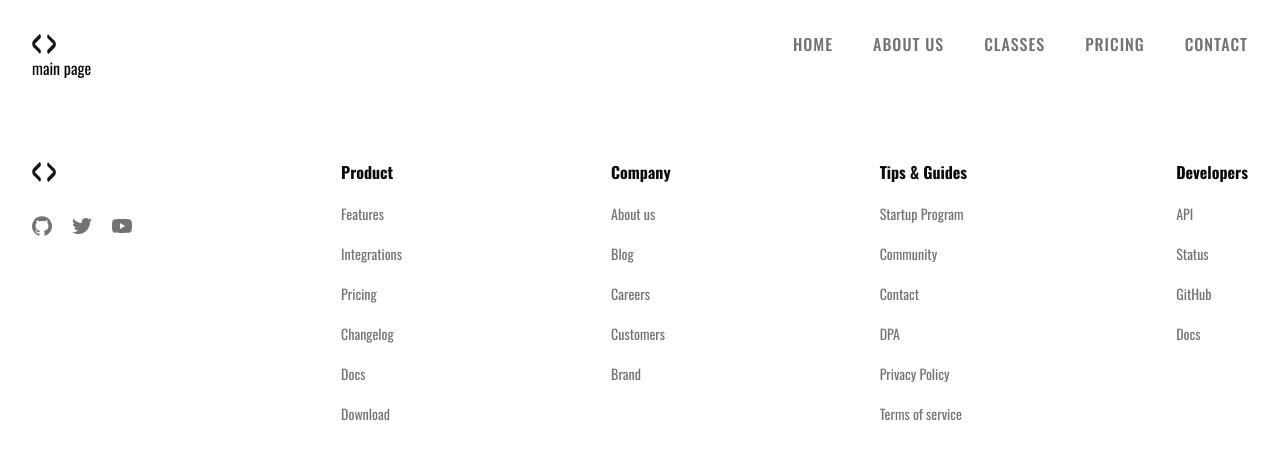
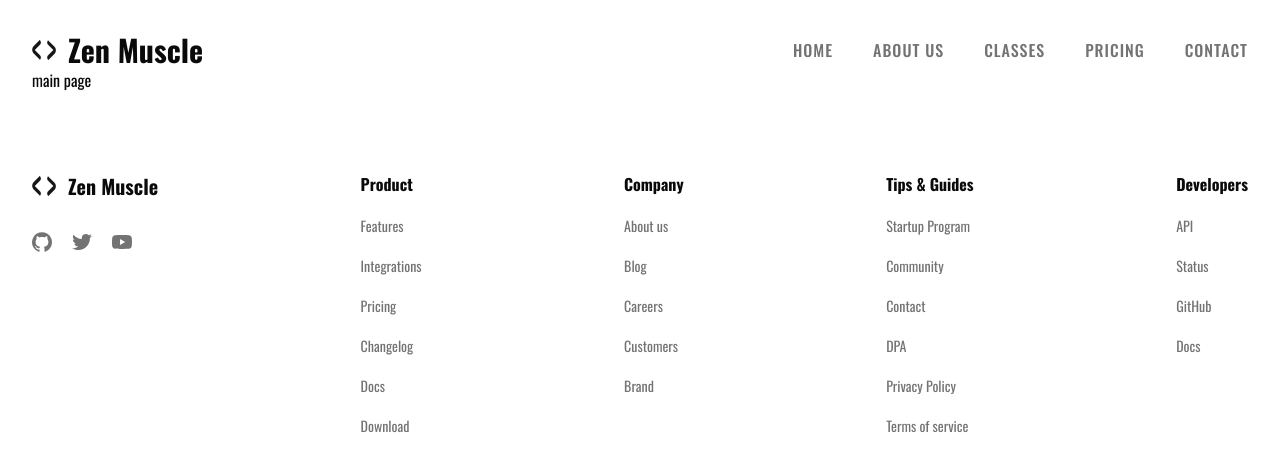
Before and after one commit to felipe-muner/podium-gym, a Next.js app: page / in a window 1280 px wide. Shown: the top 470 px of the page. Built offline with nearby package versions, Linux system fonts and the light colour scheme.

Commit message:
feat: constant added

```diff
--- /dev/null
+++ b/constants/index.ts
@@ -0,0 +1 @@
+export const APP_NAME = 'Zen Muscle'
```
Also changed, not shown: public/logo.png (added).
